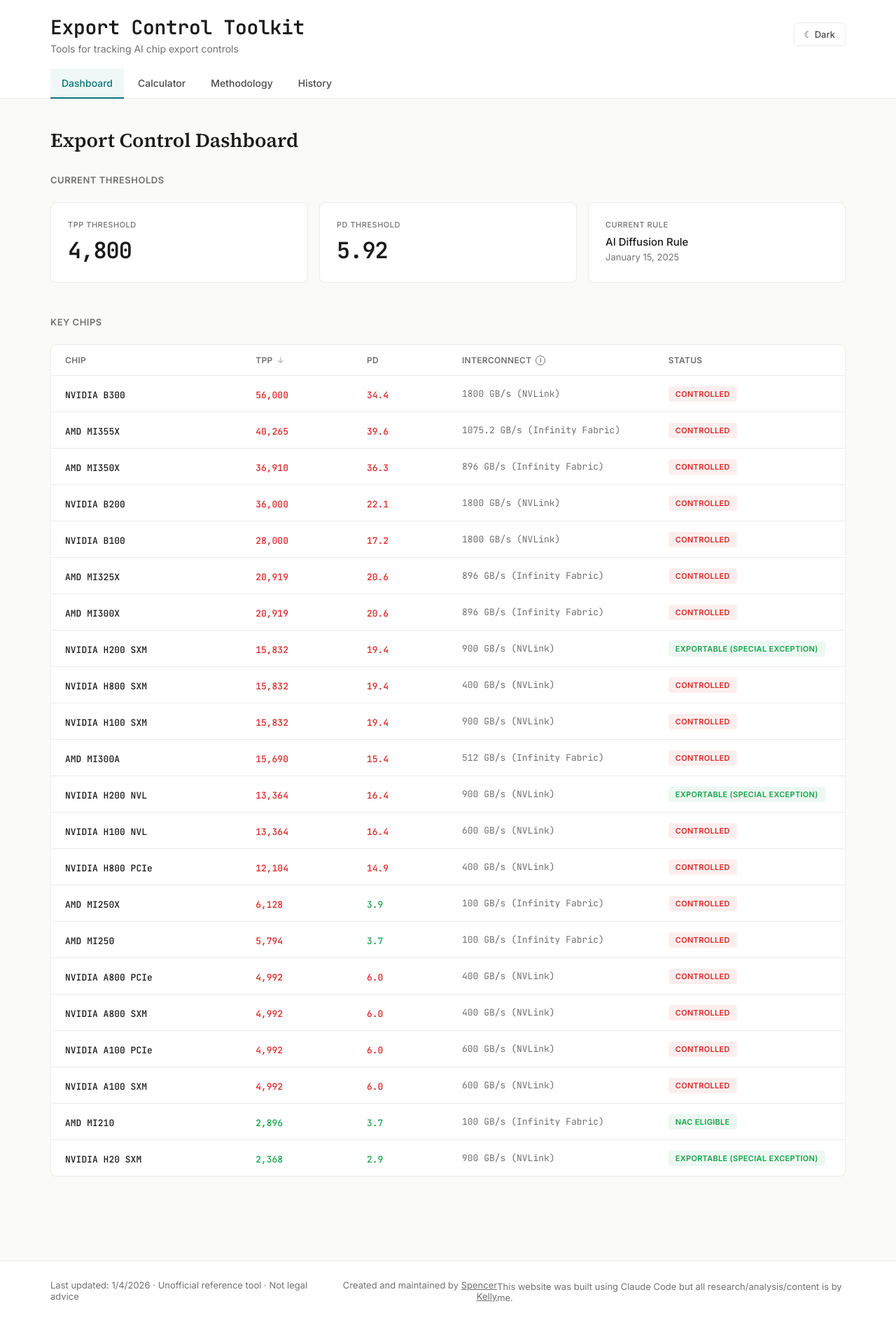
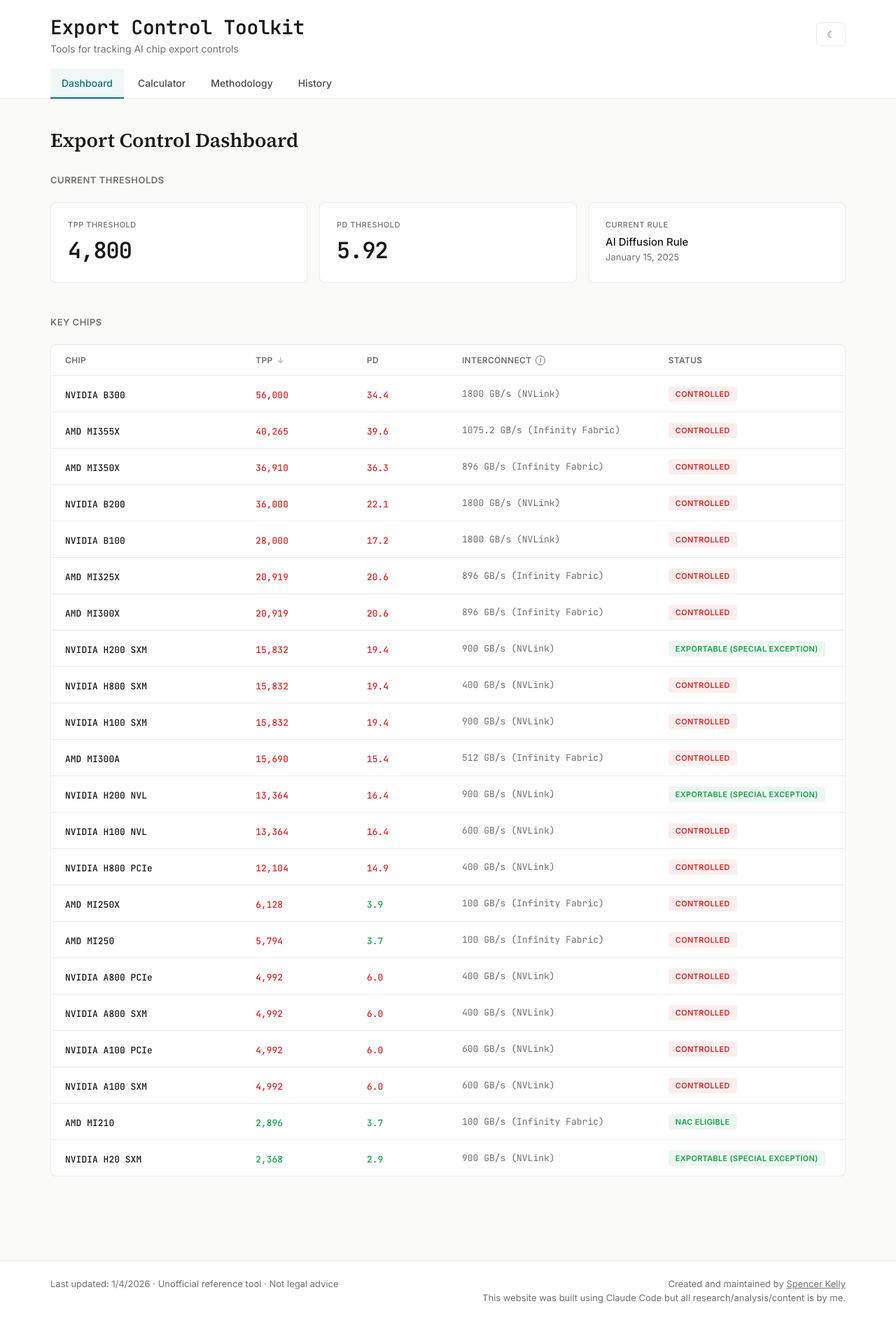
Before and after one commit to s-w-kelly/chip-export-controls, a React (Vite) app: page / in a window 1280 px wide. Shown: the whole page at 70% size. Built offline with nearby package versions, Linux system fonts and the light colour scheme.

Commit message:
Fix footer

```diff
--- a/src/components/ChipExportTracker.jsx
+++ b/src/components/ChipExportTracker.jsx
@@ -189,7 +189,7 @@
             onMouseEnter={(e) => e.target.style.background = theme.bgHover}
             onMouseLeave={(e) => e.target.style.background = 'transparent'}
           >
-            {isDarkMode ? '☀' : '☾'} {isDarkMode ? 'Light' : 'Dark'}
+            {isDarkMode ? '☀' : '☾'}
           </button>
         </div>
 
@@ -1007,18 +1007,34 @@
         marginTop: '80px',
         background: theme.bgAlt,
       }}>
-        <div style={{
+        <div
+          style={{
             maxWidth: '1200px',
             margin: '0 auto',
             padding: '24px 32px',
             display: 'flex',
             justifyContent: 'space-between',
-          alignItems: 'center',
+            alignItems: 'flex-start',
             fontSize: '13px',
             color: theme.textMuted,
-        }}>
-          <div>Last updated: 1/4/2026 · Unofficial reference tool · Not legal advice</div>
-          <div style={{ textAlign: 'right' }}>
+          }}
+        >
+          {/* Left side */}
+          <div>
+            Last updated: 1/4/2026 · Unofficial reference tool · Not legal advice
+          </div>
+
+          {/* Right side */}
+          <div
+            style={{
+              display: 'flex',
+              flexDirection: 'column',
+              alignItems: 'flex-end',
+              textAlign: 'right',
+              maxWidth: '520px',
+            }}
+          >
+            <div>
               Created and maintained by{' '}
               <a
                 href="https://www.skellystuff.net/"
@@ -1029,8 +1045,10 @@
                 Spencer Kelly
               </a>
             </div>
+
             <div style={{ marginTop: '4px' }}>
               This website was built using Claude Code but all research/analysis/content is by me.
+            </div>
           </div>
         </div>
       </footer>
```
Lines whose indentation alone changed are shown as unchanged.
